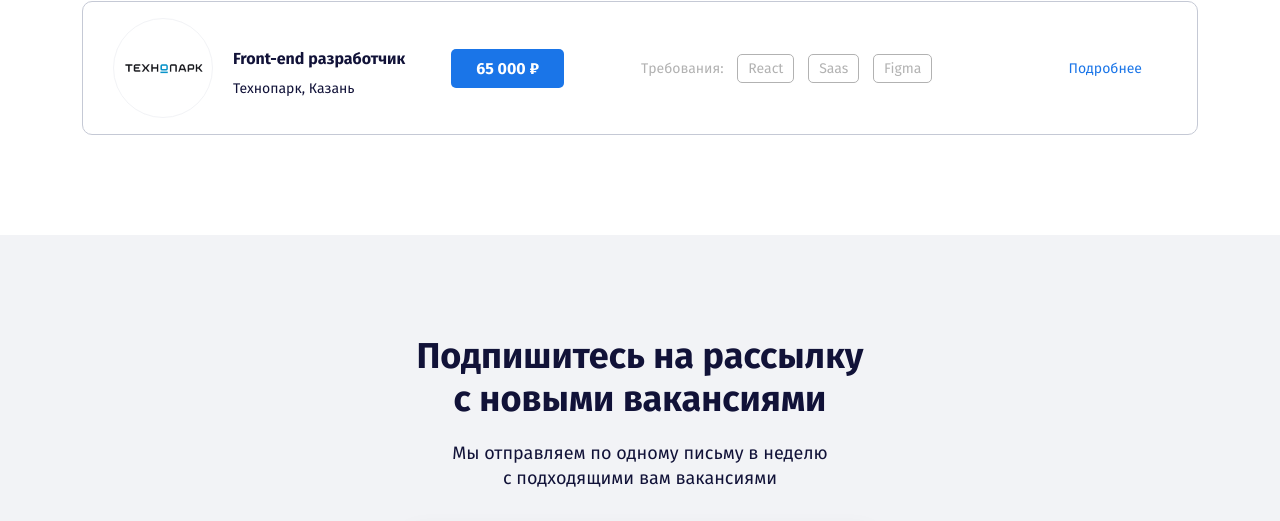
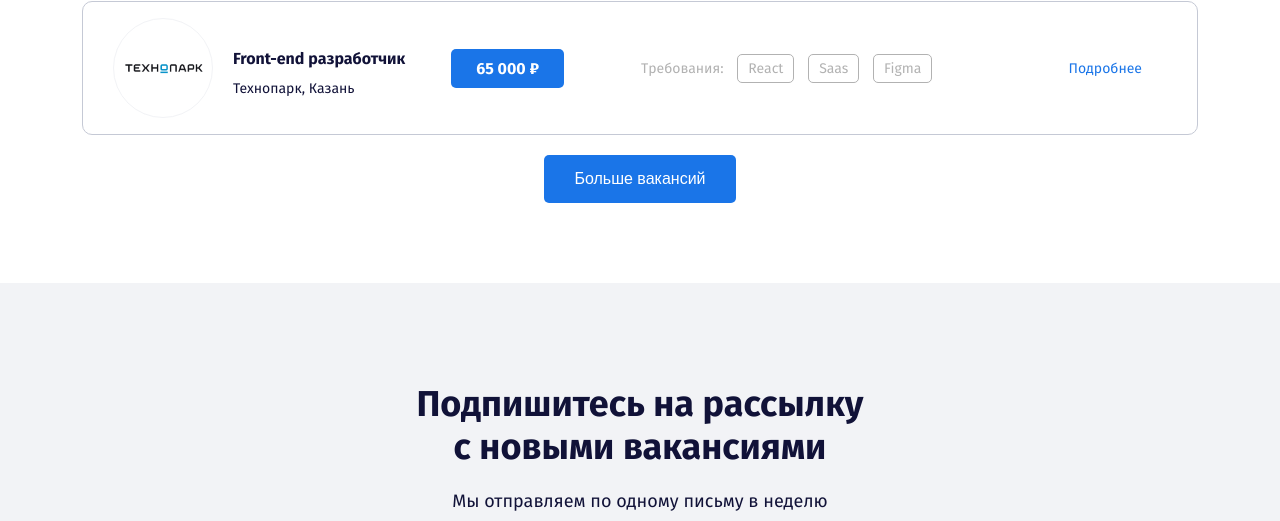
Before and after one commit to lan-sss/FindYourJob, a plain HTML site: page index.html in a window 1280 px wide. Shown: the part 1684-2205 px from the top of the page. Drawn offline with Linux system fonts and the light colour scheme.

Commit message:
Add files via upload

```diff
--- a/index.html
+++ b/index.html
@@ -246,6 +246,10 @@
           <a href="#" class="more">Подробнее</a>
         </div>
         <!-- /.offer-->
+        <div class="d-flex align-items-center justify-content-center">
+          <button class="button button-primary">Больше вакансий</button>
+        </div>
+        <!-- /.d-flex align-items-center justify-content-center -->
       </div>
       <!-- /.container -->
     </section>
@@ -274,7 +278,7 @@
         <div class="row">
          <div class="col-3">
           <img src="img/logo.svg" alt="logo: FindYourJob" class="footer-logo">
-            <p class="footer-description">Сайт с вакансиями для тех,<br />кто ищет удаленную работу</p>
+          <p class="footer-description">Сайт с вакансиями для тех, <br /> кто ищет удаленную работу</p>
           <span class="footer-copyright">© 2021</span>
         </div>
         <!-- /.col-3 -->
```
Lines whose indentation alone changed are shown as unchanged.
